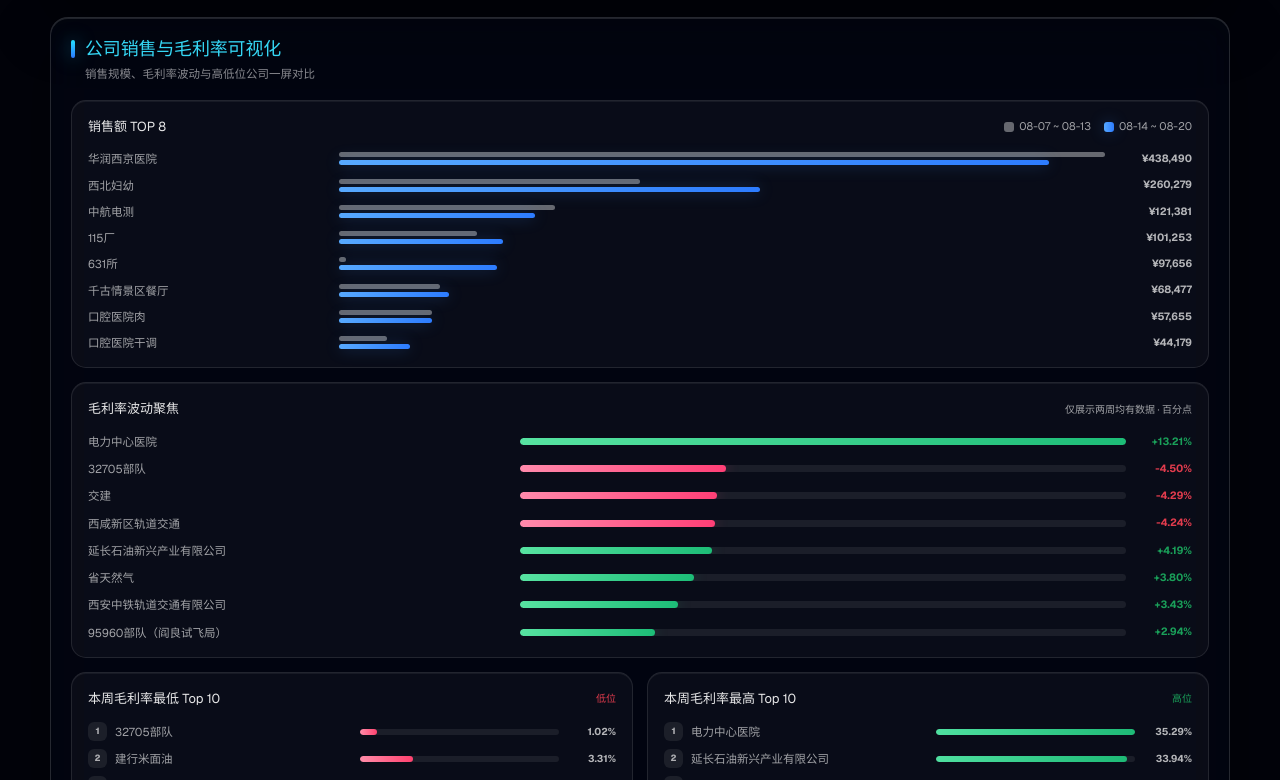
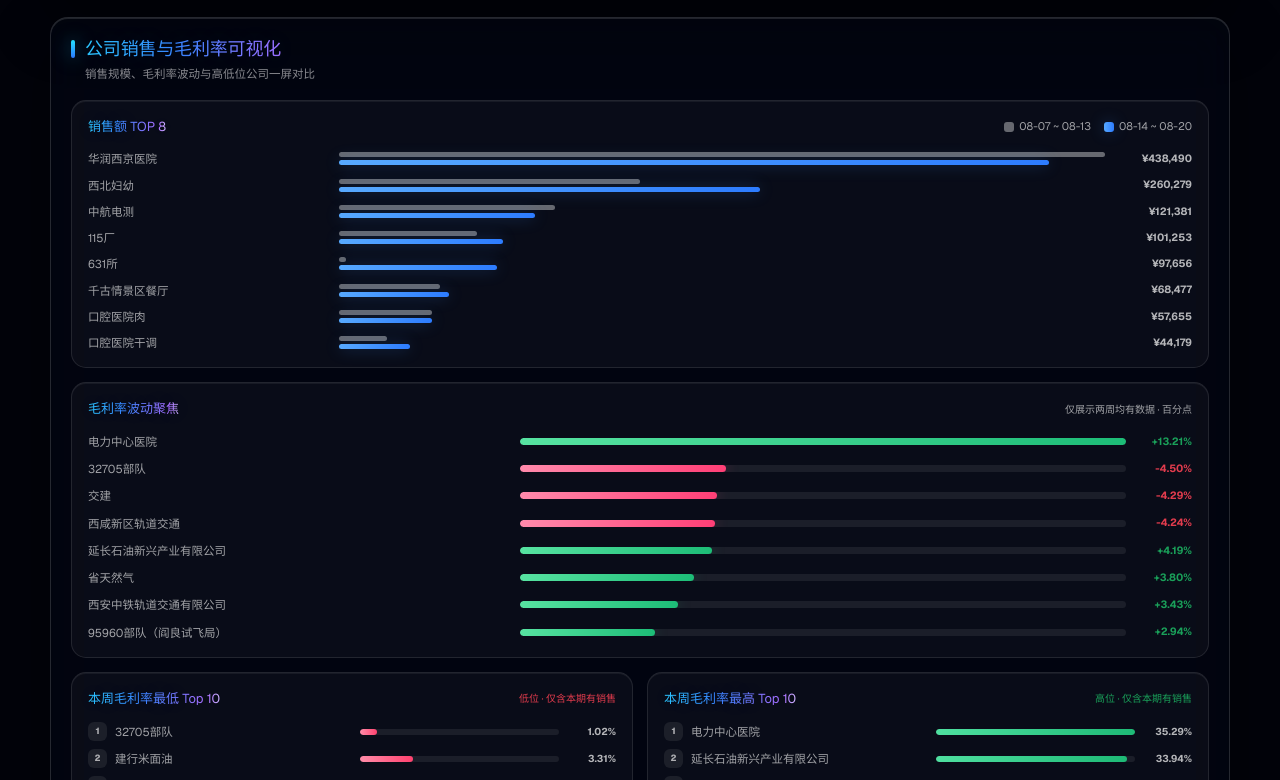
Before and after one commit to zhangyuan-ai/customer-sales-biweekly-dashboard, a Next.js app: page / in a window 1280 px wide. Shown: the part 1300-2080 px from the top of the page. Built offline with nearby package versions, Linux system fonts and the light colour scheme.

Commit message:
Fix margin rankings and unify gradient headings

```diff
--- a/app/globals.css
+++ b/app/globals.css
@@ -408,7 +408,9 @@ footer { padding: 4px 0 10px; color: #8d96a4; font-size: 11px; text-align: cente
 }
 @media (prefers-reduced-motion: reduce) {
   .video-background video { display: none; }
-  .reference-theme h1 { animation: none; background-position: 48% 50%; }
+  .reference-theme h1,
+  .reference-theme h2,
+  .reference-theme h3 { animation: none; background-position: 48% 50%; }
 }
 
 .reference-theme .alert-card { position: relative; min-height: 102px; border-left-width: 1px; overflow: hidden; }
@@ -429,7 +431,7 @@ footer { padding: 4px 0 10px; color: #8d96a4; font-size: 11px; text-align: cente
   backdrop-filter: blur(22px) saturate(1.4);
 }
 .reference-theme .section-title > span { background: linear-gradient(#24e1ff, #2b79ff); box-shadow: 0 0 18px rgba(35,202,255,.55); }
-.reference-theme .section-title h2 { color: #35d7f5; font-size: 18px; letter-spacing: -.01em; }
+.reference-theme .section-title h2 { font-size: 18px; letter-spacing: -.01em; }
 .reference-theme .section-title p { color: rgba(255,255,255,.53); }
 .reference-theme .insight-summary { border-color: rgba(74,166,255,.2); background: linear-gradient(135deg, rgba(29,119,255,.16), rgba(119,64,211,.12)); }
 .reference-theme .insight-summary > span { background: rgba(68,169,255,.16); color: #8edbff; }
@@ -438,7 +440,6 @@ footer { padding: 4px 0 10px; color: #8d96a4; font-size: 11px; text-align: cente
 .reference-theme .insight-grid p { color: rgba(255,255,255,.5); }
 .reference-theme .insight-grid strong { color: rgba(255,255,255,.88); }
 .reference-theme .history-card { border-color: rgba(255,255,255,.1); background: rgba(255,255,255,.035); box-shadow: inset 0 1px 0 rgba(255,255,255,.06); }
-.reference-theme .history-heading h3,
 .reference-theme .history-value strong,
 .reference-theme .history-chart article > b { color: rgba(255,255,255,.9); }
 .reference-theme .history-heading p,
@@ -448,7 +449,16 @@ footer { padding: 4px 0 10px; color: #8d96a4; font-size: 11px; text-align: cente
 .reference-theme .history-value span { color: #70e6ac; }
 .reference-theme .history-bar-track { background: linear-gradient(180deg, rgba(255,255,255,.025), rgba(65,130,255,.1)); }
 .reference-theme .chart-card { border-color: rgba(255,255,255,.1); background: rgba(255,255,255,.035); box-shadow: inset 0 1px 0 rgba(255,255,255,.06); }
-.reference-theme .chart-heading h3 { color: rgba(255,255,255,.9); }
+.reference-theme h2,
+.reference-theme h3 {
+  background: linear-gradient(90deg, #28d8ff 0%, #3986ff 21%, #a76cff 42%, #f7fbff 50%, #9a72ff 58%, #22d9ff 79%, #3986ff 100%);
+  background-size: 240% 100%;
+  -webkit-background-clip: text;
+  background-clip: text;
+  color: transparent;
+  text-shadow: 0 0 24px rgba(39,132,255,.14);
+  animation: title-gradient-flow 7s ease-in-out infinite;
+}
 .reference-theme .chart-heading small,
 .reference-theme .legend,
 .reference-theme .bar-label,
--- a/app/page.tsx
+++ b/app/page.tsx
@@ -73,7 +73,10 @@ function MarginDeltaChart({ companies }: { companies: Company[] }) {
 }
 
 function MarginRank({ high, companies }: { high: boolean; companies: Company[] }) {
-  const rows = [...companies].sort((a, b) => high ? currentMargin(b) - currentMargin(a) : currentMargin(a) - currentMargin(b)).slice(0, 10);
+  const rows = companies
+    .filter((item) => item.w2Sales > 0)
+    .sort((a, b) => high ? currentMargin(b) - currentMargin(a) : currentMargin(a) - currentMargin(b))
+    .slice(0, 10);
   const max = Math.max(...rows.map(currentMargin), 0.01);
   return <ol className="rank-list">
     {rows.map((item, index) => <li key={item.company}>
@@ -270,8 +273,8 @@ export default function Home() {
       <div className="chart-grid">
         <article className="chart-card chart-wide"><div className="chart-heading"><h3>销售额 TOP 8</h3><div className="legend"><span><i className="old" />{dashboard.previous.label}</span><span><i className="current" />{dashboard.current.label}</span></div></div><SalesChart companies={companies} previousLabel={dashboard.previous.label} currentLabel={dashboard.current.label} /></article>
         <article className="chart-card chart-wide"><div className="chart-heading"><h3>毛利率波动聚焦</h3><small>仅展示两{isMonthly ? "月" : "周"}均有数据 · 百分点</small></div><MarginDeltaChart companies={companies} /></article>
-        <article className="chart-card"><div className="chart-heading"><h3>{currentLabel}毛利率最低 Top 10</h3><small className="rank-red">低位</small></div><MarginRank high={false} companies={companies} /></article>
-        <article className="chart-card"><div className="chart-heading"><h3>{currentLabel}毛利率最高 Top 10</h3><small className="rank-green">高位</small></div><MarginRank high companies={companies} /></article>
+        <article className="chart-card"><div className="chart-heading"><h3>{currentLabel}毛利率最低 Top 10</h3><small className="rank-red">低位 · 仅含本期有销售</small></div><MarginRank high={false} companies={companies} /></article>
+        <article className="chart-card"><div className="chart-heading"><h3>{currentLabel}毛利率最高 Top 10</h3><small className="rank-green">高位 · 仅含本期有销售</small></div><MarginRank high companies={companies} /></article>
       </div>
     </section>
 
```
